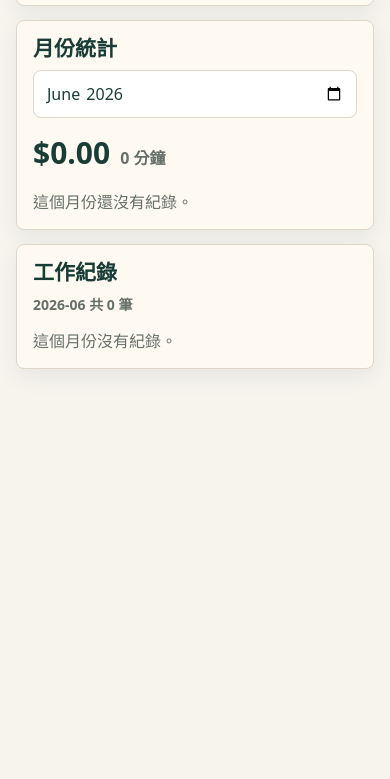
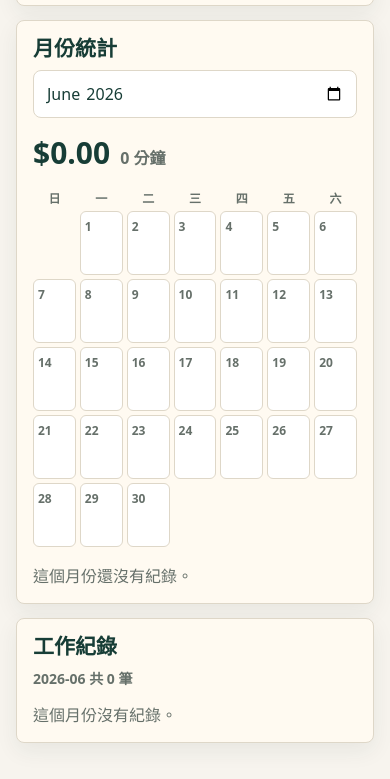
Before and after one commit to WiiOuO/WorkpayTracker, a plain HTML site: page index.html in a window 390 px wide. Shown: the part 1147-1926 px from the top of the page. Before the commit the page ends 1552 px from the top, so only its background shows below. Drawn offline with Linux system fonts and the light colour scheme.

Commit message:
Add files via upload

```diff
--- a/app.js
+++ b/app.js
@@ -42,6 +42,7 @@ const els = {
   filterMonthPay: $("filterMonthPay"),
   filterMonthMinutes: $("filterMonthMinutes"),
   filterHint: $("filterHint"),
+  calendarChart: $("calendarChart"),
   chart: $("chart"),
 };
 
@@ -269,7 +270,52 @@ function renderMonthSection() {
   const summary = summarize(records);
   els.filterMonthPay.textContent = `$${money.format(summary.pay)}`;
   els.filterMonthMinutes.textContent = `${summary.minutes} 分鐘`;
+  renderCalendar(records);
   renderChart(records);
+}
+
+function renderCalendar(records) {
+  els.calendarChart.innerHTML = "";
+  const [year, month] = state.monthFilter.split("-").map(Number);
+  if (!year || !month) return;
+
+  const firstDay = new Date(year, month - 1, 1);
+  const daysInMonth = new Date(year, month, 0).getDate();
+  const startOffset = firstDay.getDay();
+  const byDay = new Map();
+
+  records.forEach((record) => {
+    const day = Number(record.date.slice(8, 10));
+    const current = byDay.get(day) || { pay: 0, minutes: 0 };
+    current.pay += calculatePay(record);
+    current.minutes += Number(record.minutes) || 0;
+    byDay.set(day, current);
+  });
+
+  ["日", "一", "二", "三", "四", "五", "六"].forEach((label) => {
+    const header = document.createElement("div");
+    header.className = "calendar-weekday";
+    header.textContent = label;
+    els.calendarChart.appendChild(header);
+  });
+
+  for (let i = 0; i < startOffset; i++) {
+    const blank = document.createElement("div");
+    blank.className = "calendar-day is-empty";
+    els.calendarChart.appendChild(blank);
+  }
+
+  for (let day = 1; day <= daysInMonth; day++) {
+    const data = byDay.get(day);
+    const cell = document.createElement("div");
+    cell.className = `calendar-day${data ? " has-pay" : ""}`;
+    cell.innerHTML = `
+      <span>${day}</span>
+      <strong>${data ? "$" + compactMoney(data.pay) : ""}</strong>
+      <small>${data ? data.minutes + "分" : ""}</small>
+    `;
+    els.calendarChart.appendChild(cell);
+  }
 }
 
 function renderChart(records) {
@@ -361,6 +407,12 @@ function calculatePay(record) {
   return Number(record.hourlyRate) * Number(record.minutes) / 60 * Number(record.multiplier);
 }
 
+function compactMoney(value) {
+  if (value >= 10000) return `${money.format(value / 10000)}萬`;
+  if (value >= 1000) return `${Math.round(value).toLocaleString("zh-TW")}`;
+  return money.format(value);
+}
+
 function positiveNumber(value) {
   const number = Number(value);
   return Number.isFinite(number) && number > 0 ? number : null;
--- a/index.html
+++ b/index.html
@@ -97,6 +97,7 @@
         <strong id="filterMonthPay">$0.00</strong>
         <span id="filterMonthMinutes">0 分鐘</span>
       </div>
+      <div id="calendarChart" class="calendar-chart" aria-label="月份薪水月曆"></div>
       <div id="chart" class="chart" aria-label="月份每日薪水圖表"></div>
     </section>
 
--- a/styles.css
+++ b/styles.css
@@ -250,6 +250,62 @@ button {
   margin-top: 16px;
 }
 
+.calendar-chart {
+  display: grid;
+  grid-template-columns: repeat(7, minmax(0, 1fr));
+  gap: 6px;
+  margin-top: 16px;
+}
+
+.calendar-weekday {
+  color: var(--muted);
+  font-size: 12px;
+  font-weight: 800;
+  text-align: center;
+}
+
+.calendar-day {
+  display: grid;
+  align-content: start;
+  min-height: 72px;
+  border: 1px solid var(--line);
+  border-radius: 8px;
+  padding: 7px 6px;
+  background: #fff;
+  overflow: hidden;
+}
+
+.calendar-day.is-empty {
+  border-color: transparent;
+  background: transparent;
+}
+
+.calendar-day.has-pay {
+  border-color: rgba(47, 125, 109, .35);
+  background: #f3fbf4;
+}
+
+.calendar-day span {
+  color: var(--muted);
+  font-size: 12px;
+  font-weight: 800;
+}
+
+.calendar-day strong {
+  margin-top: 4px;
+  color: var(--ink);
+  font-size: clamp(11px, 2.8vw, 15px);
+  line-height: 1.1;
+  overflow-wrap: anywhere;
+}
+
+.calendar-day small {
+  margin-top: 2px;
+  color: var(--muted);
+  font-size: 11px;
+  line-height: 1.1;
+}
+
 .chart-row {
   display: grid;
   grid-template-columns: 42px 1fr 88px;
@@ -352,4 +408,14 @@ button {
     grid-column: 2;
     text-align: left;
   }
+
+  .calendar-chart {
+    gap: 4px;
+  }
+
+  .calendar-day {
+    min-height: 64px;
+    border-radius: 6px;
+    padding: 6px 4px;
+  }
 }
--- a/sw.js
+++ b/sw.js
@@ -1,4 +1,4 @@
-const CACHE_NAME = "workpay-tracker-v4";
+const CACHE_NAME = "workpay-tracker-v5";
 const ASSETS = [
   "./",
   "./index.html",
```
